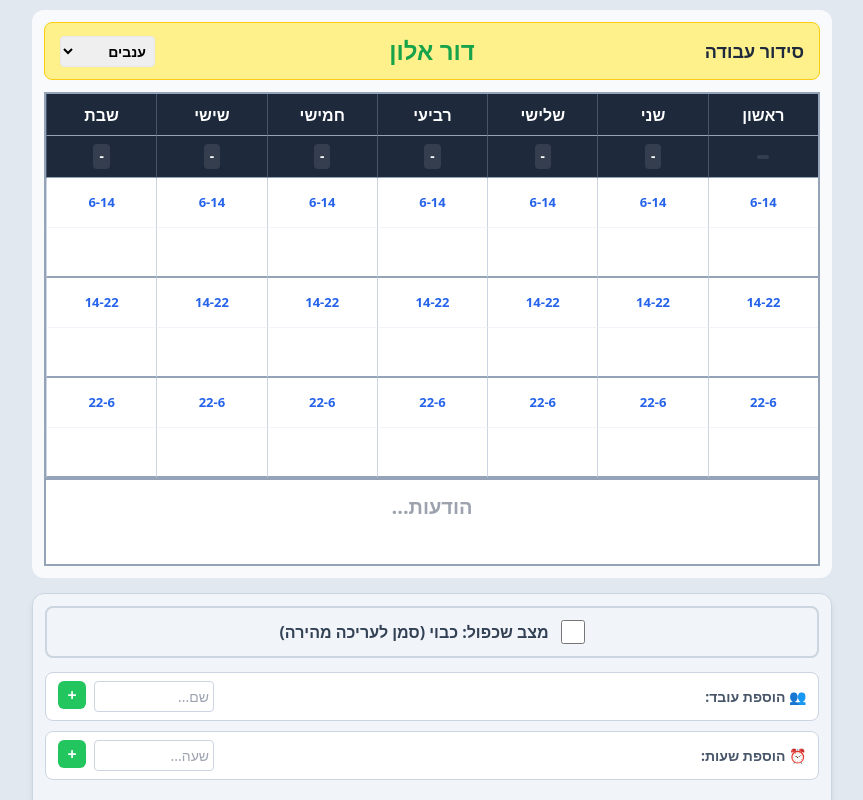
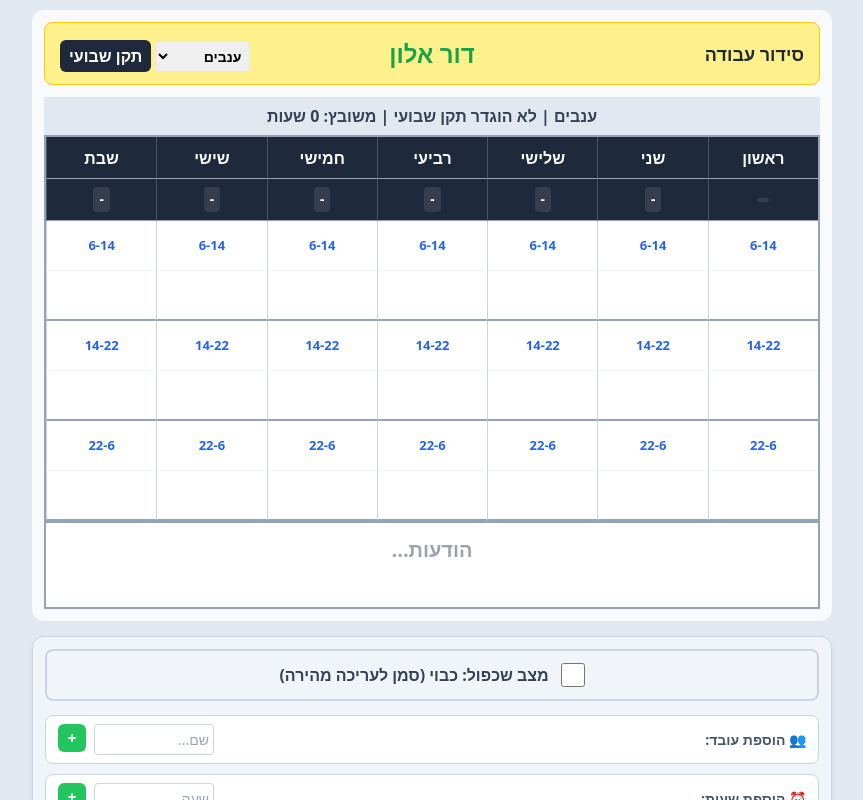
Before and after one commit to ofer8070-lab/Work-schedule, a plain HTML site: page index.html in a window 1280 px wide. Shown: the whole page, without its empty margins (208-1071 px from the left). Drawn offline with nearby package versions, Linux system fonts and the light colour scheme.

Commit message:
Add separate weekly station staffing standards with live overage checks

```diff
--- a/index.html
+++ b/index.html
@@ -386,8 +386,10 @@
                         <option value="grapes">ענבים</option>
                         <option value="mandelbaum">מנדלבאום</option>
                     </select>
+                    <button type="button" onclick="editStationStandard()" style="background:#1e293b;color:white;border-radius:6px;padding:4px 9px;font-weight:bold;margin-top:5px">תקן שבועי</button>
                 </div>
             </div>
+            <div id="stationStandardStatus" role="status" aria-live="polite" style="text-align:center;padding:7px;font-weight:bold;background:#e2e8f0;color:#334155"></div>
 
             <div class="grid-wrapper" id="mainGrid">
                 <!-- Headers Days -->
@@ -672,6 +674,46 @@
             return 0;
         }
 
+        function editStationStandard() {
+            const stationName = siteSelect.options[siteSelect.selectedIndex].text;
+            const key = 'weekly-standard-' + siteSelect.value;
+            const previous = localStorage.getItem(key);
+            const input = prompt('הזן תקן שעות שבועי לכל תחנת ' + stationName + ' (השאר ריק לביטול התקן):', previous === null ? '' : previous);
+            if (input === null) return;
+            const value = input.trim();
+            if (value === '') {
+                localStorage.removeItem(key);
+            } else {
+                const num = Number(value.replace(',', '.'));
+                if (!Number.isFinite(num) || num < 0) {
+                    alert('יש להזין מספר שעות תקין, אפס או יותר.');
+                    return;
+                }
+                localStorage.setItem(key, String(num));
+            }
+            calculateStats();
+        }
+
+        function updateStationStandardStatus(total) {
+            const el = document.getElementById('stationStandardStatus');
+            if (!el) return;
+            const saved = localStorage.getItem('weekly-standard-' + siteSelect.value);
+            const stationName = siteSelect.options[siteSelect.selectedIndex].text;
+            if (saved === null) {
+                el.textContent = stationName + ' | לא הוגדר תקן שבועי | משובץ: ' + total + ' שעות';
+                el.style.background = '#e2e8f0';
+                el.style.color = '#334155';
+                return;
+            }
+            const standard = Number(saved);
+            const difference = Math.round((standard - total) * 100) / 100;
+            const fmt = n => String(Math.round(n * 100) / 100);
+            el.textContent = stationName + ' | תקן: ' + fmt(standard) + ' | משובץ: ' + fmt(total) + ' | ' +
+                (difference < 0 ? 'חריגה: ' + fmt(-difference) : 'יתרה: ' + fmt(difference)) + ' שעות';
+            el.style.background = difference < 0 ? '#fee2e2' : '#dcfce7';
+            el.style.color = difference < 0 ? '#991b1b' : '#166534';
+        }
+
         function calculateStats() {
             const stats = {};
             let totalWeeklyHours = 0;
@@ -711,6 +753,7 @@
             html += `<tr class="stats-total-row"><td><strong>סה"כ כולם</strong></td><td><strong>${totalWeeklyHours}</strong></td></tr>`;
             html += '</tbody></table>';
             statsTableContainer.innerHTML = html;
+            updateStationStandardStatus(totalWeeklyHours);
         }
 
         function validateRules() {
```
